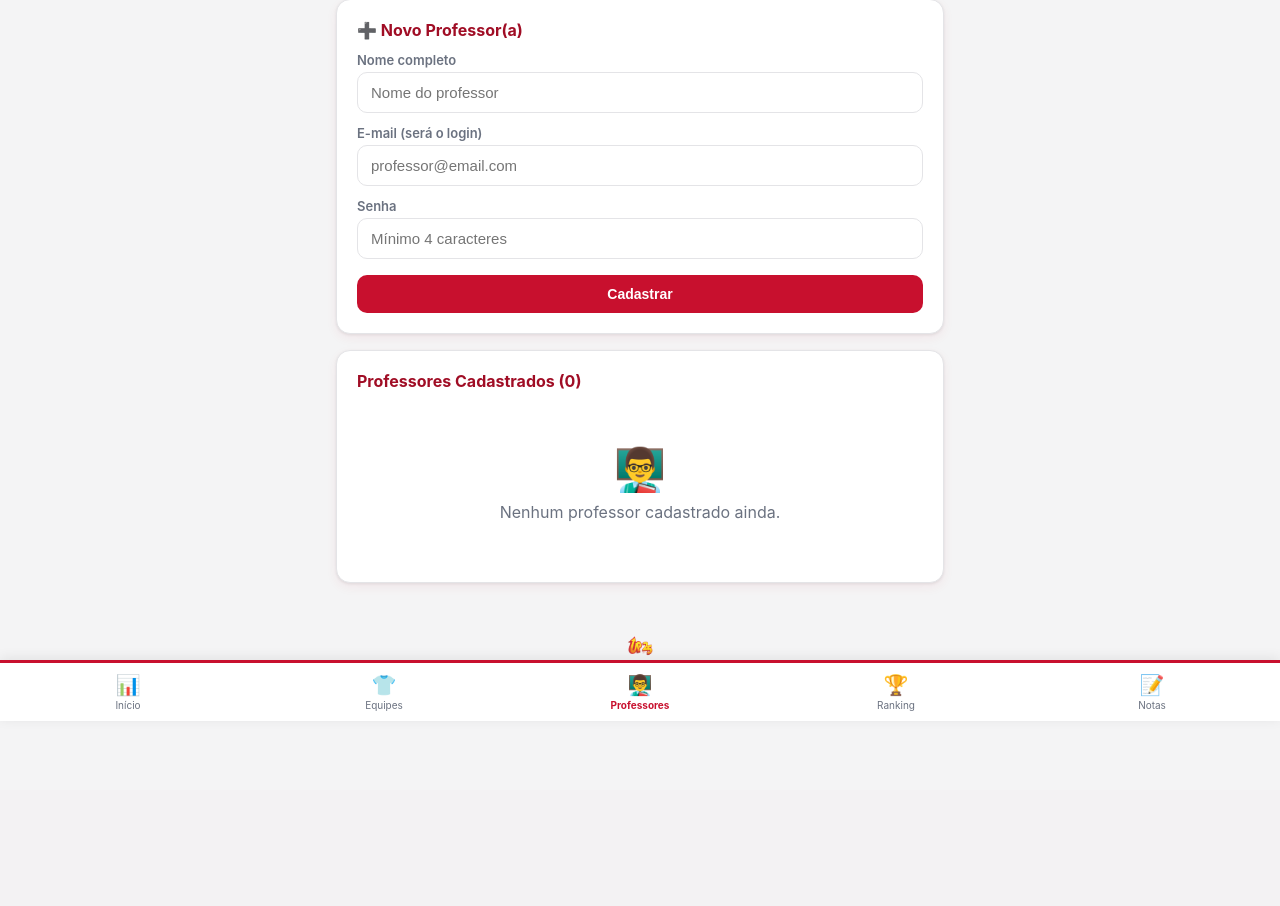
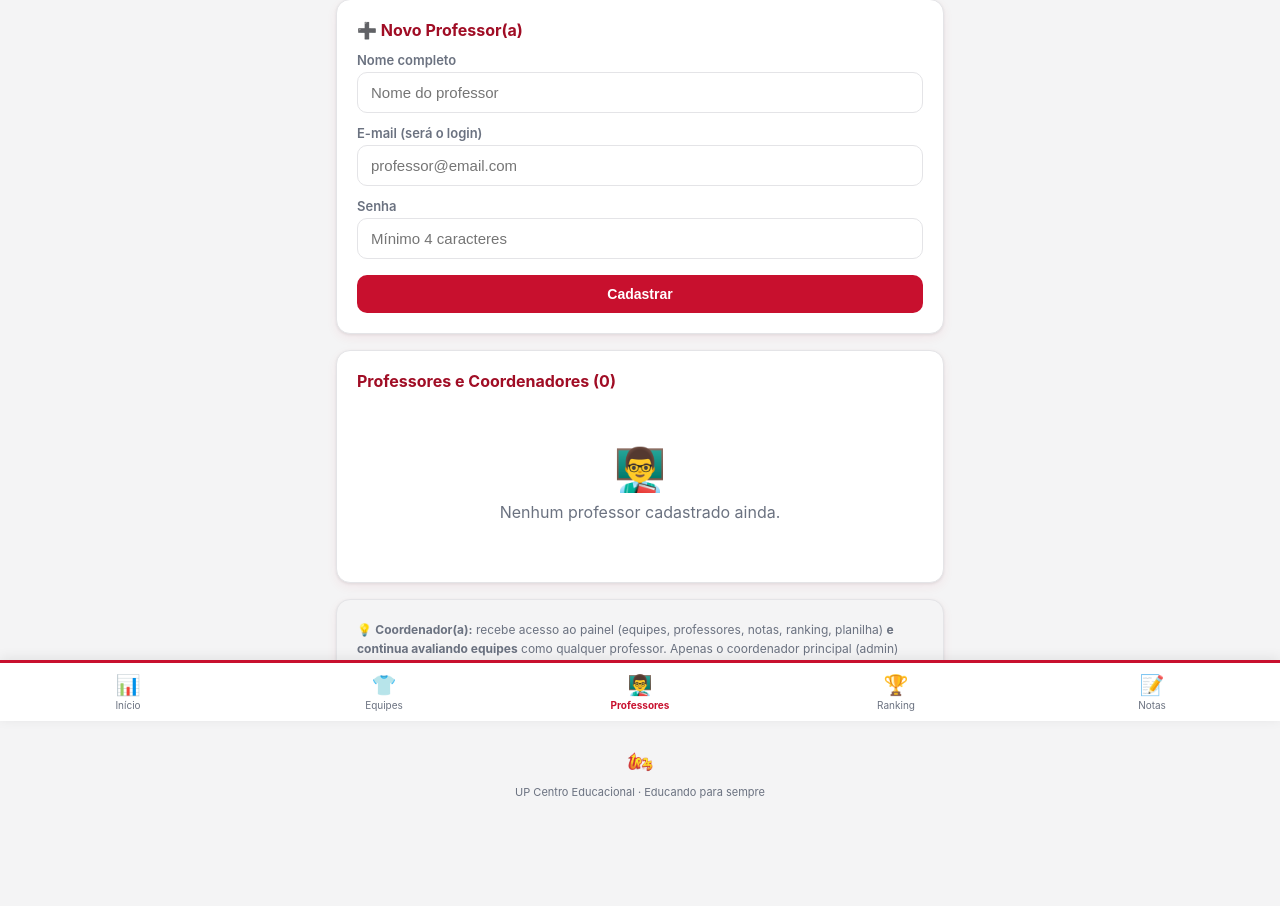
Before and after one commit to sandersontonetto/gincana-escolar, a Flask app: page /admin/professors in a window 1280 px wide. Shown: the part 79-985 px from the top of the page. Before the commit the page ends 800 px from the top, so only its background shows below. Run offline with Flask 3, Linux system fonts and the light colour scheme; the visitor is signed in with stand-in values (Sample User, id 1); data comes from the database, SQL or seed files in the repository.

Commit message:
Adiciona papel Coordenador(a): professor promovido com acesso ao painel + avalia equipes
- Novo role 'coordinator' (admin promove/rebaixa via /admin/professors)
- Coordenador ve painel (equipes, professores, notas, ranking, planilha) e avalia equipes
- Apenas o coordenador principal (admin) concede/remove o poder
- Listagem e dashboard contam professores + coordenadores

```diff
--- a/app.py
+++ b/app.py
@@ -104,7 +104,7 @@ def admin_required(f):
     def wrapper(*args, **kwargs):
         if "user_id" not in session:
             return redirect(url_for("login"))
-        if session.get("role") != "admin":
+        if session.get("role") not in ("admin", "coordinator"):
             abort(403)
         return f(*args, **kwargs)
     return wrapper
@@ -130,7 +130,7 @@ def inject_user():
 @app.route("/")
 def index():
     if "user_id" in session:
-        if session.get("role") == "admin":
+        if session.get("role") in ("admin", "coordinator"):
             return redirect(url_for("admin_dashboard"))
         return redirect(url_for("professor_dashboard"))
     return redirect(url_for("login"))
@@ -149,7 +149,7 @@ def login():
             session["user_id"] = user["id"]
             session["role"] = user["role"]
             session["name"] = user["name"]
-            if user["role"] == "admin":
+            if user["role"] in ("admin", "coordinator"):
                 return redirect(url_for("admin_dashboard"))
             return redirect(url_for("professor_dashboard"))
 
@@ -187,7 +187,7 @@ def ranking():
 def admin_dashboard():
     db = get_db()
     teams      = db.execute("SELECT COUNT(*) c FROM teams").fetchone()["c"]
-    professors = db.execute("SELECT COUNT(*) c FROM users WHERE role='professor'").fetchone()["c"]
+    professors = db.execute("SELECT COUNT(*) c FROM users WHERE role IN ('professor','coordinator')").fetchone()["c"]
     scores     = db.execute("SELECT COUNT(*) c FROM scores").fetchone()["c"]
     db.close()
     return render_template("admin/dashboard.html", teams=teams, professors=professors, scores=scores)
@@ -250,9 +250,39 @@ def admin_professors():
         db.close()
         return redirect(url_for("admin_professors"))
 
-    profs = db.execute("SELECT id, name, email, created_at FROM users WHERE role='professor' ORDER BY name").fetchall()
+    profs = db.execute("SELECT id, name, email, role, created_at FROM users WHERE role IN ('professor','coordinator') ORDER BY role DESC, name").fetchall()
     db.close()
     return render_template("admin/professors.html", professors=profs)
+
+@app.route("/admin/professors/<int:prof_id>/promote", methods=["POST"])
+@admin_required
+def admin_professor_promote(prof_id):
+    if session.get("role") != "admin":
+        flash("Apenas o coordenador principal pode conceder poderes de coordenador.", "error")
+        return redirect(url_for("admin_professors"))
+    db = get_db()
+    db.execute("UPDATE users SET role='coordinator' WHERE id=?", (prof_id,))
+    db.commit()
+    user = db.execute("SELECT name FROM users WHERE id=?", (prof_id,)).fetchone()
+    db.close()
+    if user:
+        flash(f"{user['name']} agora é Coordenador(a) e pode acessar o painel e avaliar equipes!", "success")
+    return redirect(url_for("admin_professors"))
+
+@app.route("/admin/professors/<int:prof_id>/demote", methods=["POST"])
+@admin_required
+def admin_professor_demote(prof_id):
+    if session.get("role") != "admin":
+        flash("Apenas o coordenador principal pode remover poderes de coordenador.", "error")
+        return redirect(url_for("admin_professors"))
+    db = get_db()
+    db.execute("UPDATE users SET role='professor' WHERE id=?", (prof_id,))
+    db.commit()
+    user = db.execute("SELECT name FROM users WHERE id=?", (prof_id,)).fetchone()
+    db.close()
+    if user:
+        flash(f"{user['name']} voltou a ser apenas Professor(a).", "success")
+    return redirect(url_for("admin_professors"))
 
 @app.route("/admin/professors/<int:prof_id>/delete", methods=["POST"])
 @admin_required
@@ -332,7 +362,7 @@ def admin_score_delete(score_id):
 @app.route("/professor")
 @login_required
 def professor_dashboard():
-    if session.get("role") == "admin":
+    if session.get("role") not in ("professor", "coordinator"):
         return redirect(url_for("admin_dashboard"))
     db = get_db()
     my_scores = db.execute("""
@@ -351,7 +381,7 @@ def professor_dashboard():
 @app.route("/professor/evaluate", methods=["GET", "POST"])
 @login_required
 def professor_evaluate():
-    if session.get("role") == "admin":
+    if session.get("role") not in ("professor", "coordinator"):
         return redirect(url_for("admin_dashboard"))
     db = get_db()
     teams = db.execute("SELECT * FROM teams ORDER BY name").fetchall()
--- a/templates/admin/professors.html
+++ b/templates/admin/professors.html
@@ -20,7 +20,7 @@
 
     <!-- List -->
     <div class="card">
-        <h2>Professores Cadastrados ({{ professors|length }})</h2>
+        <h2>Professores e Coordenadores ({{ professors|length }})</h2>
         {% if not professors %}
             <div class="empty">
                 <div class="icon">👨‍🏫</div>
@@ -30,10 +30,26 @@
             {% for prof in professors %}
                 <div class="list-item">
                     <div>
-                        <div class="name">{{ prof.name }}</div>
+                        <div class="name">
+                            {{ prof.name }}
+                            {% if prof.role == 'coordinator' %}
+                                <span class="badge badge-admin">Coordenador(a)</span>
+                            {% else %}
+                                <span class="badge badge-prof">Professor(a)</span>
+                            {% endif %}
+                        </div>
                         <div class="meta">{{ prof.email }}</div>
                     </div>
                     <div class="actions">
+                        {% if prof.role == 'professor' and current_user.role == 'admin' %}
+                            <form method="POST" action="{{ url_for('admin_professor_promote', prof_id=prof.id) }}">
+                                <button type="submit" class="btn btn-accent btn-sm" title="Tornar coordenador">⬆ Coordenar</button>
+                            </form>
+                        {% elif prof.role == 'coordinator' and current_user.role == 'admin' %}
+                            <form method="POST" action="{{ url_for('admin_professor_demote', prof_id=prof.id) }}">
+                                <button type="submit" class="btn btn-ghost btn-sm" title="Voltar a professor">⬇ Rebaixar</button>
+                            </form>
+                        {% endif %}
                         <form method="POST" action="{{ url_for('admin_professor_delete', prof_id=prof.id) }}"
                               onsubmit="return confirm('Remover {{ prof.name }}?')">
                             <button type="submit" class="btn btn-danger btn-sm">✕</button>
@@ -43,5 +59,14 @@
             {% endfor %}
         {% endif %}
     </div>
+
+    <!-- Help -->
+    <div class="card" style="background: var(--up-gray-light);">
+        <p style="font-size:12px; color:var(--muted); line-height:1.6;">
+            💡 <strong>Coordenador(a):</strong> recebe acesso ao painel (equipes, professores,
+            notas, ranking, planilha) <strong>e continua avaliando equipes</strong> como qualquer
+            professor. Apenas o coordenador principal (admin) pode conceder ou remover esse poder.
+        </p>
+    </div>
 </div>
 {% endblock %}
--- a/templates/base.html
+++ b/templates/base.html
@@ -48,7 +48,7 @@
     <!-- Bottom Nav -->
     {% if current_user %}
     <nav class="bottom-nav">
-        {% if current_user.role == 'admin' %}
+        {% if current_user.role in ('admin', 'coordinator') %}
             <a href="{{ url_for('admin_dashboard') }}" class="{{ 'active' if request.endpoint == 'admin_dashboard' }}">
                 <span class="icon">📊</span> Início
             </a>
```
Also changed, not shown: templates/professor/dashboard.html (+7 -1 lines).
